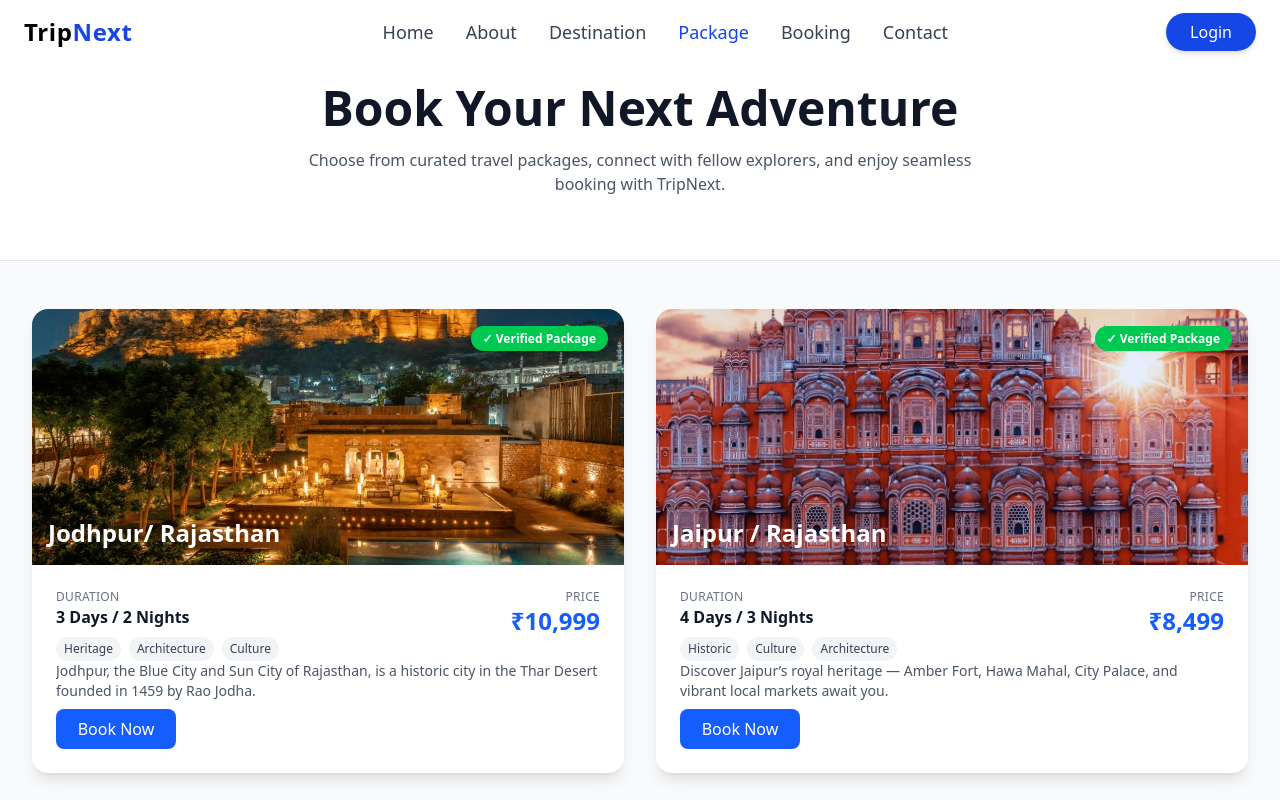
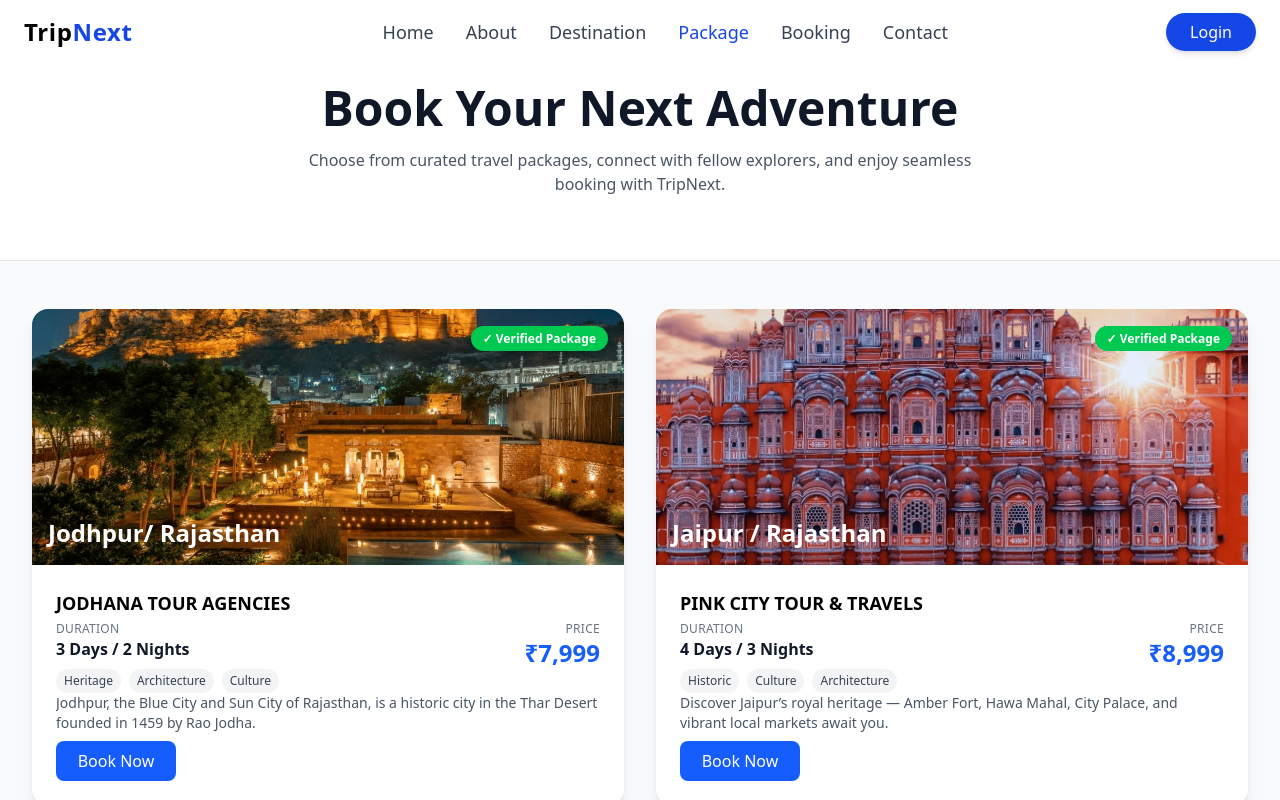
Before and after one commit to akshitahuja2022/TripMate, a React (Vite) app in the folder frontend/: page /package in a window 1280 px wide. Built offline with nearby package versions, Linux system fonts and the light colour scheme.

Commit message:
add travel agencies field

```diff
--- a/frontend/src/Cards/TravelPackageCard.jsx
+++ b/frontend/src/Cards/TravelPackageCard.jsx
@@ -8,6 +8,7 @@ const PackageCard = ({
   price,
   tripType,
   description,
+  travelAgencies,
 }) => {
   return (
     <div className="bg-white rounded-2xl shadow-lg overflow-hidden hover:shadow-xl">
@@ -30,6 +31,9 @@ const PackageCard = ({
 
       <div className="p-4 sm:p-6 space-y-4">
         <div className="space-y-2">
+          <h2 className="text-lg font-bold uppercase mb-1">
+            {travelAgencies}
+          </h2>
           <div className="flex justify-between items-start">
             <div>
               <p className="text-xs text-gray-500 uppercase tracking-wide">
--- a/frontend/src/Data/BookingPackages.jsx
+++ b/frontend/src/Data/BookingPackages.jsx
@@ -3,18 +3,20 @@ import { assets } from "../assets/assets";
 export const packages = [
   {
     image: assets.destination1,
+    travelAgencies: "Jodhana Tour Agencies",
     destination: "Jodhpur/ Rajasthan",
     duration: "3 Days / 2 Nights",
-    price: "10,999",
+    price: "7,999",
     tripType: ["Heritage", "Architecture", "Culture"],
     description:
       "Jodhpur, the Blue City and Sun City of Rajasthan, is a historic city in the Thar Desert founded in 1459 by Rao Jodha.",
   },
   {
     image: assets.destination2,
+    travelAgencies: "Pink City Tour & Travels",
     destination: "Jaipur / Rajasthan",
     duration: "4 Days / 3 Nights",
-    price: "8,499",
+    price: "8,999",
     tripType: ["Historic", "Culture", "Architecture"],
     description:
       "Discover Jaipur’s royal heritage — Amber Fort, Hawa Mahal, City Palace, and vibrant local markets await you.",
@@ -22,8 +24,9 @@ export const packages = [
   {
     image: assets.destination3,
     destination: "Bikaner / Bikaner, Rajasthan",
+    travelAgencies: "Marward City Tour",
     duration: "3 Days / 2 Nights",
-    price: "8,999",
+    price: "4,999",
     tripType: ["Historic", "Culture", "Architecture"],
     description:
       "Discover the Bikaner City’s majestic forts, royal palaces, and vibrant bazaars filled with art and history.",
@@ -31,10 +34,11 @@ export const packages = [
   {
     image: assets.destination4,
     destination: "Mount Abu / Sirohi, Rajasthan",
+    travelAgencies: "Abu Tour Agencies",
     duration: "3 Days / 2 Nights",
-    price: "10,999",
+    price: "6,999",
     tripType: ["Historic", "Hill station", "Aravalli"],
     description:
-      "The only hill station in the desert state of Rajasthan, renowned for its cool climate, lush green surroundings, and the stunning 11th-century Dilwara Jain Temples, known for intricate marble carvings."
+      "The only hill station in the desert state of Rajasthan, renowned for its cool climate, lush green surroundings, and the stunning 11th-century Dilwara Jain Temples, known for intricate marble carvings.",
   },
 ];
```
